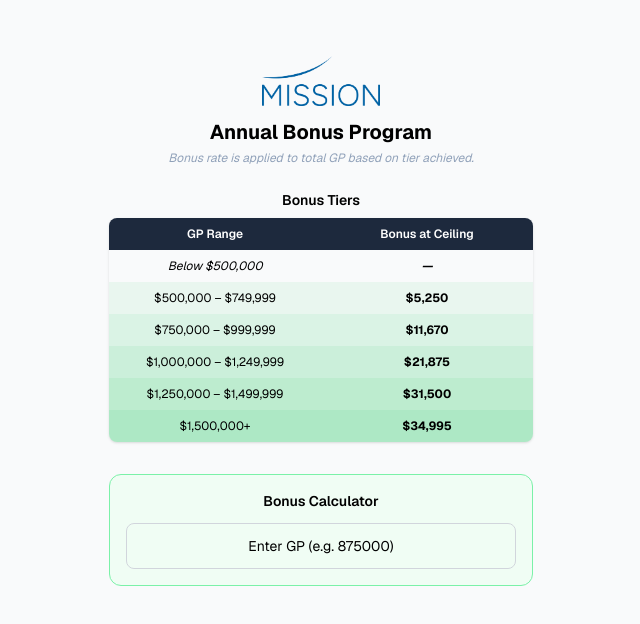
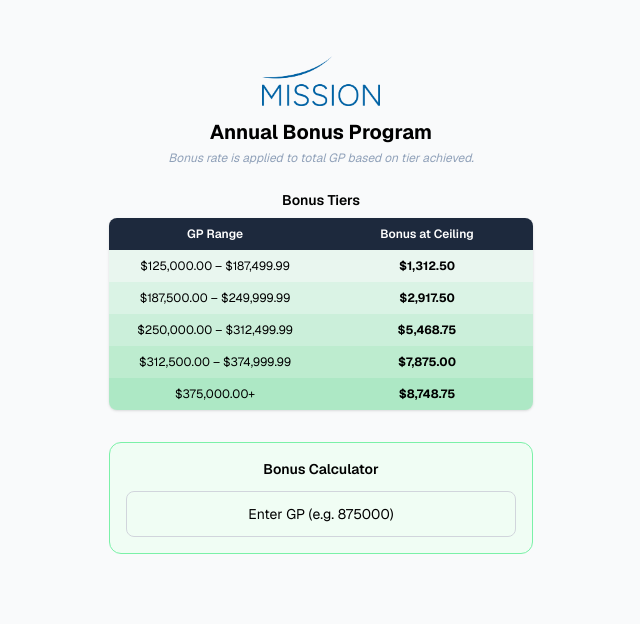
Before and after one commit to jsgelfand/bonus-calculator, a Next.js app: page / in a window 1280 px wide. Shown: the top 624 px of the page, without its empty margins (319-959 px from the left). Built offline with nearby package versions, Linux system fonts and the light colour scheme.

Commit message:
feat: update bonus calculator with new GP Range tiers
Update to new 5-tier system with fixed bonus values

```diff
--- a/app/components/BonusCalculator.tsx
+++ b/app/components/BonusCalculator.tsx
@@ -4,17 +4,16 @@ import { useState, useRef, useEffect } from "react";
 import GoldFireworks from "./GoldFireworks";
 
 const tiers = [
-  { label: "Below Threshold", min: 0,        max: 499999,   rate: 0,        color: "#f8fafc", textColor: "#94a3b8" },
-  { label: "Bronze",          min: 500000,   max: 749999,   rate: 0.00700,  color: "#fef3c7", textColor: "#000" },
-  { label: "Silver",          min: 750000,   max: 999999,   rate: 0.01167,  color: "#e2e8f0", textColor: "#000" },
-  { label: "Gold",            min: 1000000,  max: 1249999,  rate: 0.01750,  color: "#fef9c3", textColor: "#000" },
-  { label: "Platinum",        min: 1250000,  max: 1499999,  rate: 0.02100,  color: "#e0f2fe", textColor: "#000" },
-  { label: "Elite",           min: 1500000,  max: Infinity, rate: 0.02333,  color: "#f3e8ff", textColor: "#000" },
+  { label: "Below Threshold", min: 0,        max: 124999.99,  bonusAtCeiling: 0 },
+  { label: "Tier 1",          min: 125000,   max: 187499.99,  bonusAtCeiling: 1312.50 },
+  { label: "Tier 2",          min: 187500,   max: 249999.99,  bonusAtCeiling: 2917.50 },
+  { label: "Tier 3",          min: 250000,   max: 312499.99,  bonusAtCeiling: 5468.75 },
+  { label: "Tier 4",          min: 312500,   max: 374999.99,  bonusAtCeiling: 7875.00 },
+  { label: "Tier 5",          min: 375000,   max: Infinity,   bonusAtCeiling: 8748.75 },
 ];
 
 const fmt = (n: number) =>
-  n.toLocaleString("en-US", { style: "currency", currency: "USD", maximumFractionDigits: 0 });
-const pct = (r: number) => (r > 0 ? (r * 100).toFixed(3) + "%" : "—");
+  n.toLocaleString("en-US", { style: "currency", currency: "USD", minimumFractionDigits: 2, maximumFractionDigits: 2 });
 
 function getTier(gp: number) {
   for (let i = tiers.length - 1; i >= 0; i--) {
@@ -24,8 +23,20 @@ function getTier(gp: number) {
 }
 
 function calcBonus(gp: number) {
-  const t = getTier(gp);
-  return Math.min(t.rate * gp, 35000);
+  const tier = getTier(gp);
+  if (tier.bonusAtCeiling === 0) return 0;
+
+  // Calculate bonus based on position within the tier
+  const tierRange = tier.max === Infinity ? 1 : tier.max - tier.min;
+  const positionInTier = tier.max === Infinity ? 1 : Math.min((gp - tier.min) / tierRange, 1);
+
+  // Get the previous tier's ceiling bonus (or 0 if first tier with bonus)
+  const tierIndex = tiers.indexOf(tier);
+  const prevTierBonus = tierIndex > 0 ? tiers[tierIndex - 1].bonusAtCeiling : 0;
+
+  // Interpolate between previous tier's ceiling bonus and current tier's ceiling bonus
+  const bonusRange = tier.bonusAtCeiling - prevTierBonus;
+  return prevTierBonus + (positionInTier * bonusRange);
 }
 
 export default function BonusCalculator() {
@@ -70,17 +81,16 @@ export default function BonusCalculator() {
             </tr>
           </thead>
           <tbody>
-            {tiers.map((t, i) => {
-              const isElite = t.max === Infinity;
-              const ceilBonus  = t.rate > 0 ? fmt(Math.min(t.rate * (isElite ? 1500000 : t.max), 35000)) : "—";
-              const greenIntensity = i / (tiers.length - 1);
+            {tiers.filter(t => t.bonusAtCeiling > 0).map((t, i, arr) => {
+              const isTop = t.max === Infinity;
+              const greenIntensity = (i + 1) / arr.length;
               const bgColor = `rgba(34, 197, 94, ${greenIntensity * 0.35})`;
               return (
-                <tr key={i} style={{ background: bgColor }} className={i === 0 ? "italic" : ""}>
+                <tr key={i} style={{ background: bgColor }}>
                   <td className="w-1/2 px-3 py-2 text-center text-black">
-                    {i === 0 ? "Below $500,000" : isElite ? "$1,500,000+" : `${fmt(t.min)} – ${fmt(t.max)}`}
+                    {isTop ? `${fmt(t.min)}+` : `${fmt(t.min)} – ${fmt(t.max)}`}
                   </td>
-                  <td className="w-1/2 px-3 py-2 text-center font-bold text-black">{ceilBonus}</td>
+                  <td className="w-1/2 px-3 py-2 text-center font-bold text-black">{fmt(t.bonusAtCeiling)}</td>
                 </tr>
               );
             })}
@@ -104,8 +114,8 @@ export default function BonusCalculator() {
           {activeTier && bonus !== null && (
             <div className="text-sm font-bold text-center leading-relaxed" style={{ color: bonus === 0 ? "#dc2626" : "#15803d" }}>
               {bonus === 0
-                ? "No bonus — below $500K threshold"
-                : `${activeTier.label} Tier (${pct(activeTier.rate)} × ${fmt(gpNum)}) → ${fmt(bonus)}`}
+                ? "No bonus — below $125K threshold"
+                : `${activeTier.label} → ${fmt(bonus)}`}
             </div>
           )}
         </div>
```
